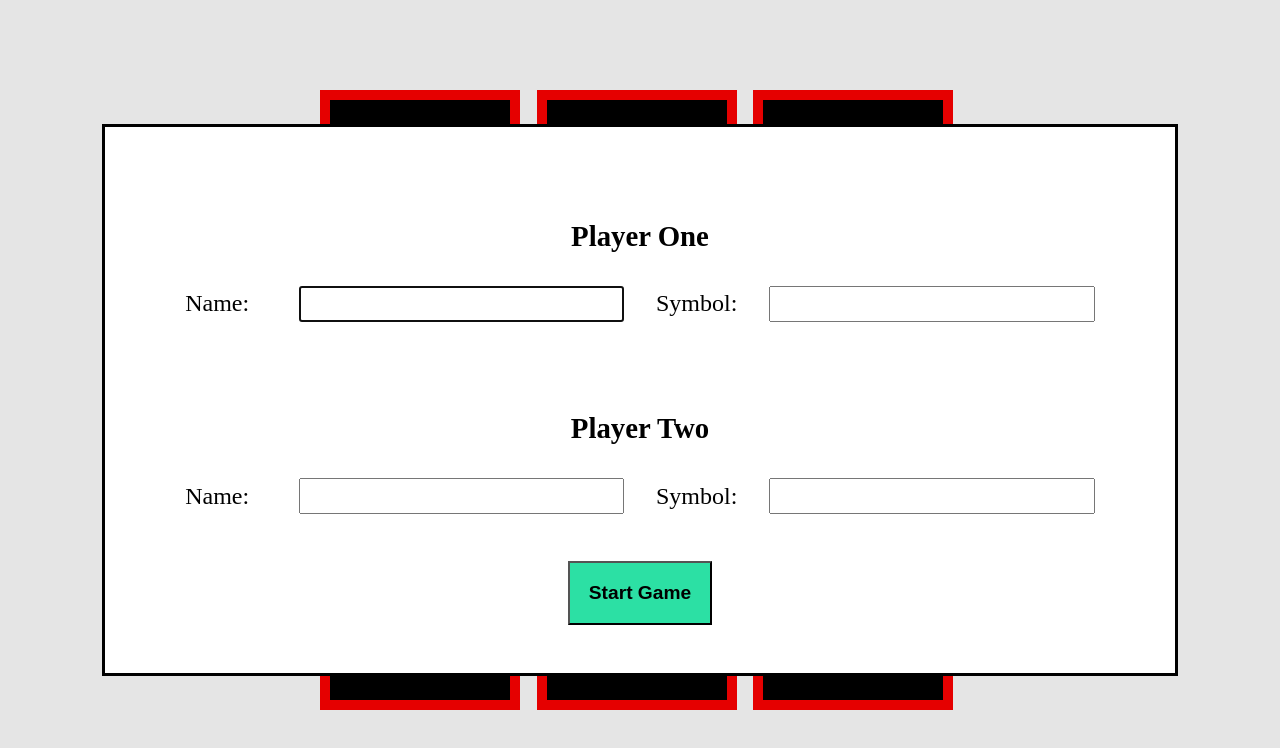
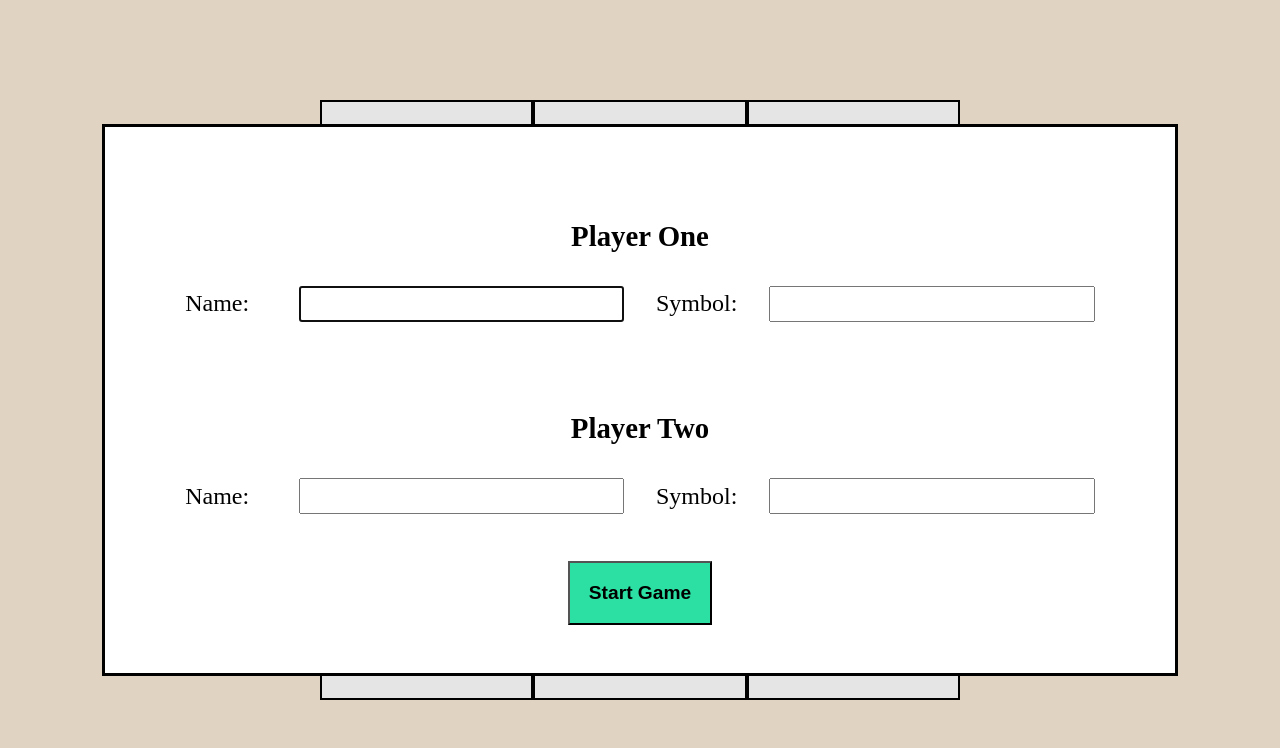
Before and after one commit to marcussleongg/tictactoe, a plain HTML site: page index.html in a window 1280 px wide. Drawn offline with Linux system fonts and the light colour scheme.

Commit message:
Amend styling for display of gameboard and symbol

```diff
--- a/style.css
+++ b/style.css
@@ -6,12 +6,12 @@
 
 html, body {
     height: 100%;
+    background-color: antiquewhite;
 }
 
 body {
     min-height: 100vh;
     display: grid;
-    justify-content: center;
     align-items: center;
     grid: 1fr / minmax(0, 1fr) 2fr minmax(0, 1fr);
 }
@@ -19,9 +19,7 @@ body {
 .board {
     display: grid;
     grid: 1fr 1fr 1fr / 1fr 1fr 1fr;
-    gap: 10px;
-    justify-content: center;
-    align-items: center;
+    gap: 0;
 }
 
 .playerOne, .playerTwo {
@@ -30,7 +28,7 @@ body {
     justify-content: center;
     align-items: center;
     text-align: center;
-    font-size: 5em;
+    font-size: 4.5em;
     margin: 0.2em;
     overflow-wrap: break-word;
     word-wrap: break-word;
@@ -38,17 +36,19 @@ body {
 }
 
 .playerOne p p, .playerTwo p p {
-    text-decoration: underline;
+    font-size: 1.5em;
 }
 
 .square {
-    width: 200px;
+    width: calc(1/3)fr;
     height: 200px;
-    background-color: black;
-    border: 10px solid red;
+    background-color: white;
+    border: 2px black solid;
     display: flex;
     justify-content: center;
     align-items: center;
+    padding: 0;
+    margin: 0;
 }
 
 #zerozero {
@@ -56,7 +56,7 @@ body {
 }
 
 .square p {
-    color: white;
+    color: black;
     font-size: 5em;
 }
 
```
